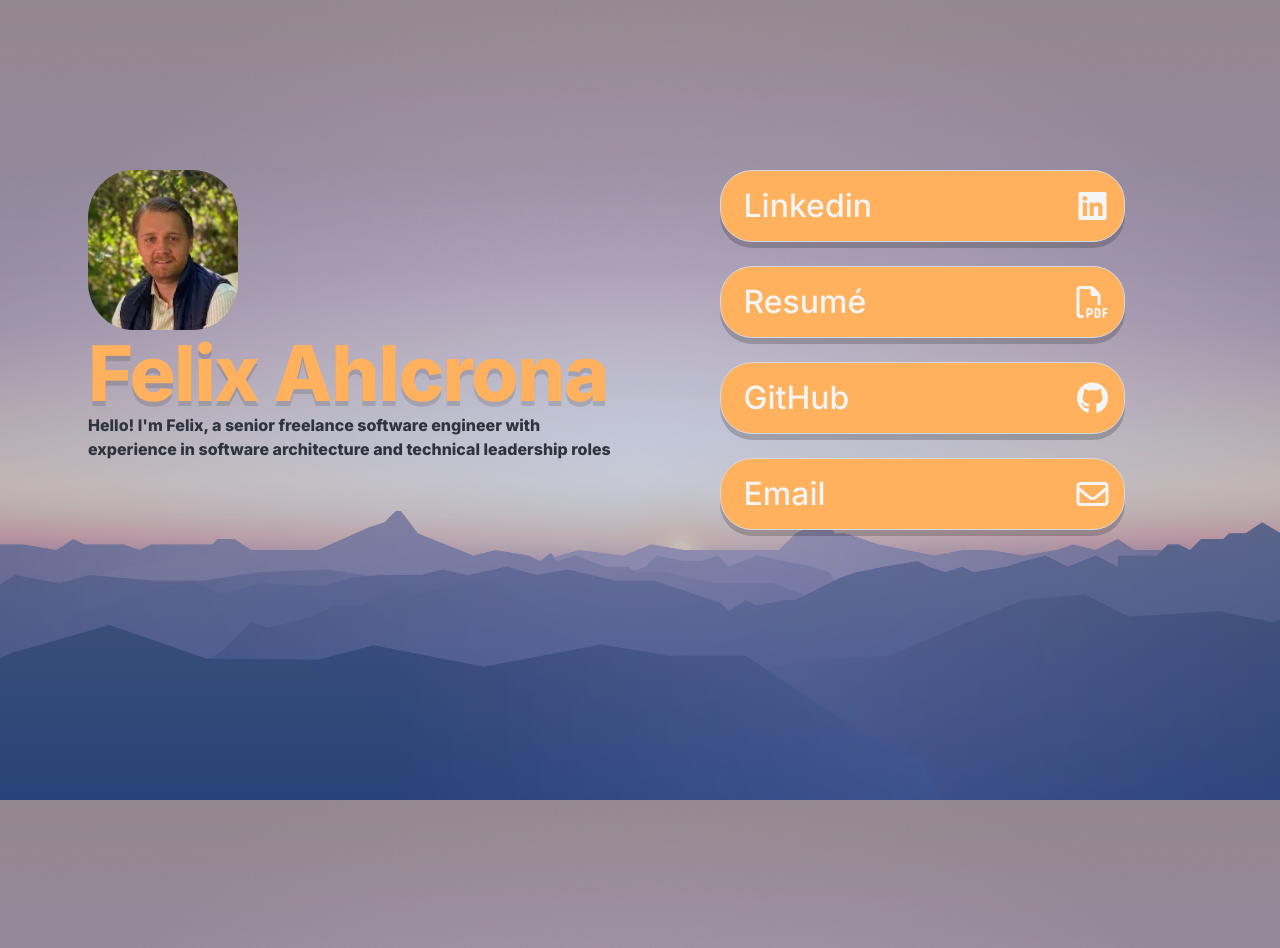
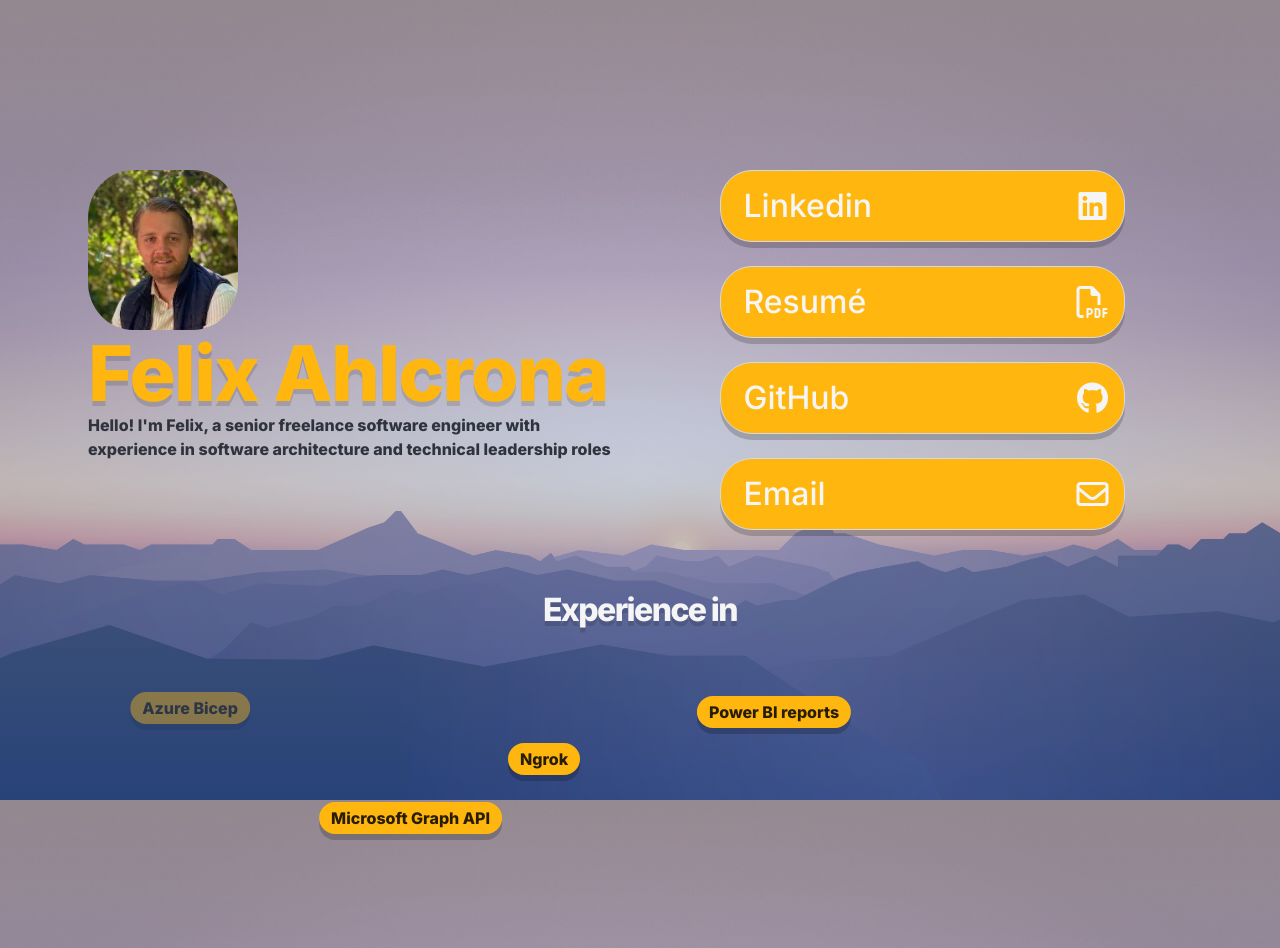
Before and after one commit to felixahlcrona/Ahlcrona-Consulting-AB, a Next.js app: page / in a window 1280 px wide. Built offline with nearby package versions, Linux system fonts and the light colour scheme.

Commit message:
Skills banner

```diff
--- a/next.config.mjs
+++ b/next.config.mjs
@@ -4,8 +4,8 @@
   images: {
     unoptimized: true,
   },
-  // basePath: "/Ahlcrona-Consulting-AB",
-  // assetPrefix: "/Ahlcrona-Consulting-AB/",
+  basePath: "/Ahlcrona-Consulting-AB",
+  assetPrefix: "/Ahlcrona-Consulting-AB/",
 };
 
 export default nextConfig;
--- /dev/null
+++ b/src/app/Skills.css
@@ -0,0 +1,68 @@
+.skill-container {
+  position: relative;
+  width: 100%;
+  height: 200px;
+  margin: 50px auto;
+  overflow: hidden;
+}
+
+.skill {
+  position: absolute;
+  left: 0;
+  width: auto;
+  height: auto;
+  opacity: 0;
+  transition: opacity 0.3s ease;
+}
+
+.skill-container .skill {
+  animation: moveHorizontally 9s linear;
+}
+
+@keyframes moveHorizontally {
+  0% {
+    transform: translateX(0);
+    opacity: 0;
+  }
+  10% {
+    opacity: 1;
+  }
+  90% {
+    opacity: 1;
+  }
+  100% {
+    transform: translateX(1000px); /* Move to  right */
+    opacity: 0;
+  }
+}
+
+#skillBanner {
+  font-weight: 1200;
+  background-repeat: repeat;
+  background-position: 0% 0%;
+  background-size: cover;
+  vertical-align: middle;
+  border-radius: 2rem;
+  box-shadow: 0rem 0.375rem 0rem 0rem rgba(0, 0, 0, 0.188);
+  transition: transform 0.25s ease, color 0.25s ease, background-color 0.25s ease, border-color 0.25s ease;
+}
+
+#skillBanner:hover {
+  animation: pulse;
+  animation-duration: 1s;
+  background-color: #f69a37;
+}
+
+.animate5s {
+  padding-top: 40px;
+  animation: fadein 4s;
+
+  text-align: center;
+  color: var(--lightGray-color);
+  letter-spacing: -0.1rem;
+  width: 100%;
+  font-size: clamp(2rem, 2vw, 2em);
+  line-height: 1;
+  font-weight: 800;
+  text-shadow: 0rem 0.335rem 0rem rgba(0, 0, 0, 0.128);
+}
--- /dev/null
+++ b/src/app/SkillsBanner.js
@@ -0,0 +1,102 @@
+import React from "react";
+import "./Skills.css";
+
+const SkillsBanner = () => {
+  const skills = [
+    "Azure Application Insights",
+    "Azure App Service",
+    "Azure ARM templates",
+    "Azure B2C",
+    "Azure Bicep",
+    "Azure Cosmos",
+    "Azure DevOps",
+    "Azure Functions",
+    "Azure Logic Apps",
+    "Azure Servicebus",
+    "Azure SignalR",
+    "Azure SQL",
+    "Azure Storage",
+    "CI/CD",
+    "CMS",
+    "Episerver",
+    "Event driven architecture",
+    "Fitbit/Garmin integrations",
+    "Identity Providers",
+    "Machine learning",
+    "Microservices",
+    "Microsoft Graph API",
+    "ML.NET",
+    "MVC",
+    "On-prem",
+    "Power BI reports",
+    "SCSS",
+    "Scrum/Agile",
+    "Serverless",
+    "SSRS reports",
+    "TypeScript",
+    "YAML",
+    "System",
+    "Azure DevOps",
+    "Azure storage explorer",
+    "GIT",
+    "Github",
+    "Google Analytics",
+    "Grafana",
+    "IIS (Internet Information Services)",
+    "Jira",
+    "Jmeter",
+    "LeanSentry",
+    "OpenAPI",
+    "Octopus Deploy",
+    "Postman",
+    "Power BI",
+    "SQL Server Management Studio",
+    "SQL Server Reporting Services",
+    "Twilio Sendgrid",
+    "Ngrok",
+  ];
+
+  const shuffle = (array) => {
+    for (let i = array.length - 1; i > 0; i--) {
+      const j = Math.floor(Math.random() * (i + 1));
+      [array[i], array[j]] = [array[j], array[i]];
+    }
+    return array;
+  };
+
+  const shuffledSkillsList = shuffle(skills);
+
+  return (
+    <div>
+      <div className="animate5s">
+        <p>Experience in</p>
+      </div>
+      <div className="skill-container">
+        <div>
+          {shuffledSkillsList.map((skill, index) => {
+            // Generate a random vertical position
+            const randomVerticalPos = Math.random() * 150;
+            return (
+              <a href={`https://www.google.com/search?q=${encodeURIComponent(skill)}`} target="_blank" rel="noopener noreferrer">
+                <div
+                  key={index}
+                  className="skill"
+                  style={{
+                    animationDelay: `${index * 1.7}s`, //Delay skillbadges
+                    top: `${randomVerticalPos}px`,
+                  }}
+                >
+                  <span className="tag is-warning is-medium" id="skillBanner">
+                    {skill}
+                  </span>
+                </div>
+              </a>
+            );
+          })}
+        </div>
+      </div>
+    </div>
+  );
+};
+
+export default SkillsBanner;
--- a/src/app/globals.css
+++ b/src/app/globals.css
@@ -3,7 +3,7 @@
 
 :root {
   overscroll-behavior-y: contain;
-  --softOrange-color: #ffb15e;
+  --softOrange-color: #ffb70f;
   --skyBlue-color: #72a4d2;
   --lightGray-color: #f5f5f5;
 
--- a/src/app/page.js
+++ b/src/app/page.js
@@ -1,4 +1,5 @@
 import Image from "next/image";
+import SkillsBanner from "./SkillsBanner";
 import "animate.css";
 import "bulma/css/bulma.min.css";
 
@@ -65,6 +66,7 @@
               </div>
             </div>
           </div>
+          <SkillsBanner />
         </div>
       </div>
     </div>
```
